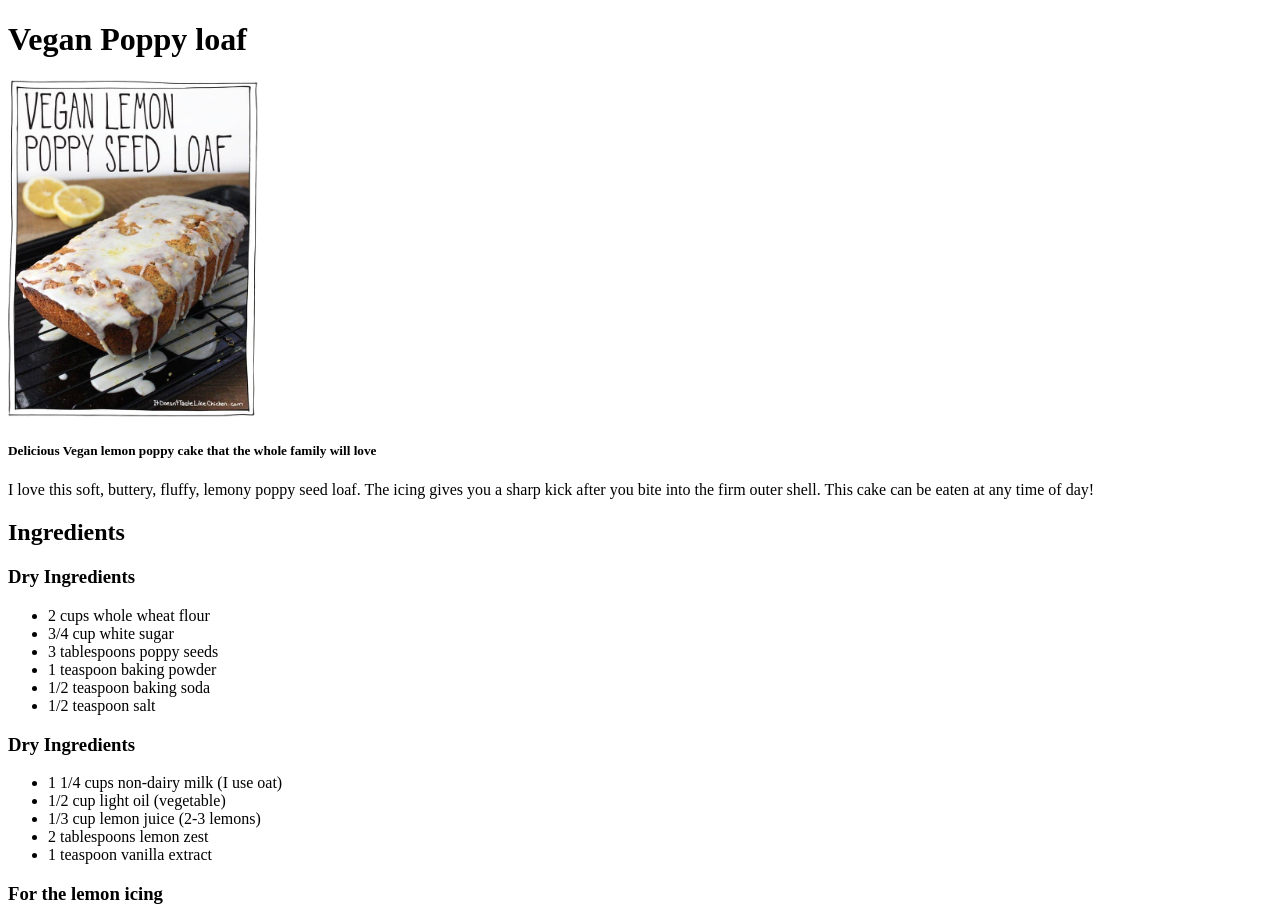
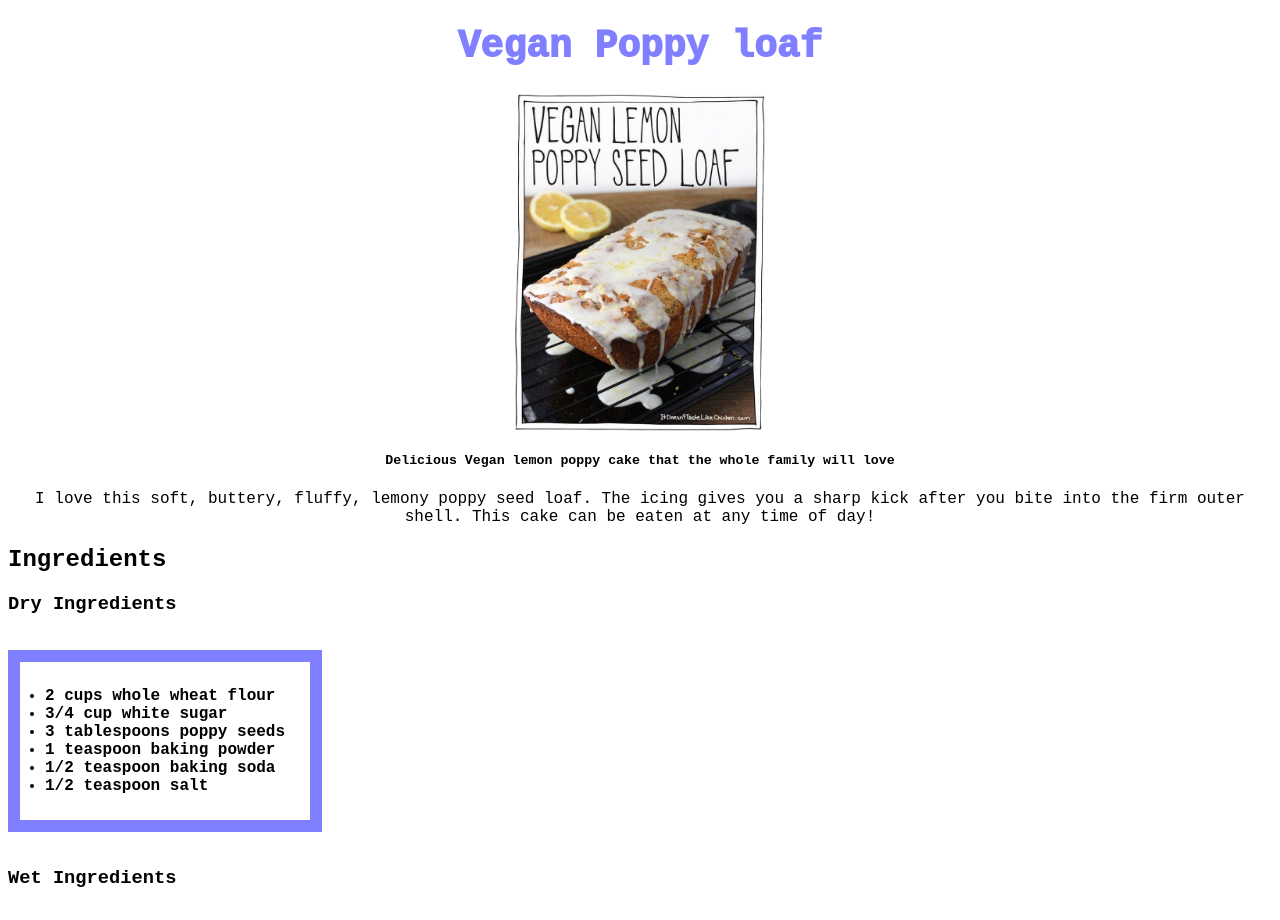
Before and after one commit to Jakesome/Odin-recipes, a plain HTML site: page recipes/vegan-poppy-loaf.html in a window 1280 px wide. Shown: the top 920 px of the page. Drawn offline with Linux system fonts and the light colour scheme.

Commit message:
add stylesheet for recipe pages
Included one stylesheet to style all 3 recipe pages to make them less plain

```diff
--- a/recipes/vegan-poppy-loaf.html
+++ b/recipes/vegan-poppy-loaf.html
@@ -3,6 +3,7 @@
     <head>
         <meta charset="UTF-8">
         <title>Vegan poppy loaf</title>
+        <link rel="stylesheet" href="../styles-recipe.css">
     </head>
     <body>
         <h1>Vegan Poppy loaf</h1>
@@ -11,12 +12,12 @@
         length="125"
         alt="Loaf sat on a cooling rack drizzled in icing">
         <h5>Delicious Vegan lemon poppy cake that the whole family will love</h5>
-           <p> I love this soft, buttery, fluffy, lemony poppy seed loaf.
+           <p class="description"> I love this soft, buttery, fluffy, lemony poppy seed loaf.
             The icing gives you a sharp kick after you bite into the firm outer shell.
             This cake can be eaten at any time of day!</p>
         <p><h2>Ingredients</h2></p>
         <p><h3>Dry Ingredients</h3>
-        <ul>
+        <ul class="ingredients">
             <li>2 cups whole wheat flour</li>
             <li>3/4 cup white sugar</li>
             <li>3 tablespoons poppy seeds</li>
@@ -25,8 +26,8 @@
             <li>1/2 teaspoon salt</li>
           </ul></p>
 
-        <p><h3>Dry Ingredients</h3>
-        <ul>
+        <p><h3>Wet Ingredients</h3>
+        <ul class="ingredients">
             <li>1 1/4 cups non-dairy milk (I use oat)</li>
             <li>1/2 cup light oil (vegetable)</li>
             <li>1/3 cup lemon juice (2-3 lemons)</li>
@@ -35,7 +36,7 @@
         </ul></p>
 
         <p><h3>For the lemon icing</h3>
-        <ul>
+        <ul class="ingredients">
             <li>1 cup powdered sugar</li>
             <li>2 tablespoons lemon juice</li>
             <li>1 tablespoon lemon zest</li>
--- /dev/null
+++ b/styles-recipe.css
@@ -0,0 +1,5 @@
+* {font-family: 'Courier New', Courier, monospace;}
+h1 {color: #0000ff80; font-weight: 1000; font-size: 38px; text-align: center;}
+img{display: block; margin-left: auto; margin-right: auto;}
+h5, .description {text-align: center;}
+.ingredients {display: inline-block; border: 12px solid #0000ff80; padding:25px; font-weight: 700; }
--- a/styles.css
+++ b/styles.css
@@ -6,12 +6,9 @@ button:hover {background-color: #0000ff80}
 
 h1 {color: #0000ff80; font-weight: 1000; font-size: 38px;}
 
-.flex-container { display: flex}
-.flex-container button{flex: 1 1 auto}
-.flex-container img {flex: 1 1 auto}
+.flex-container { display: flex; justify-content: space-around; align-items: center;}
 
-
-img {margin: 90PX; border: 12px solid #0000ff80}
+img {margin:80px; border: 12px solid #0000ff80;}
 
 
 /*Styles for recipe pages*/
```
Also changed, not shown: index.html (+3 -5 lines), recipes/cookies.html (+3 -2 lines), recipes/galette.html (+4 -3 lines).
